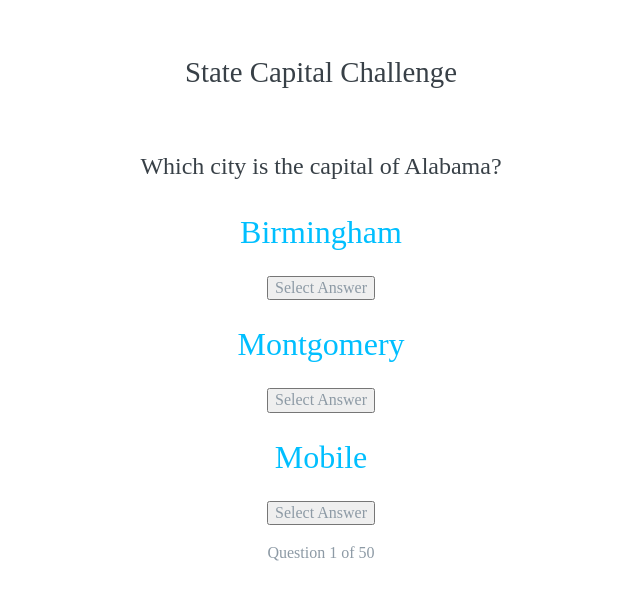
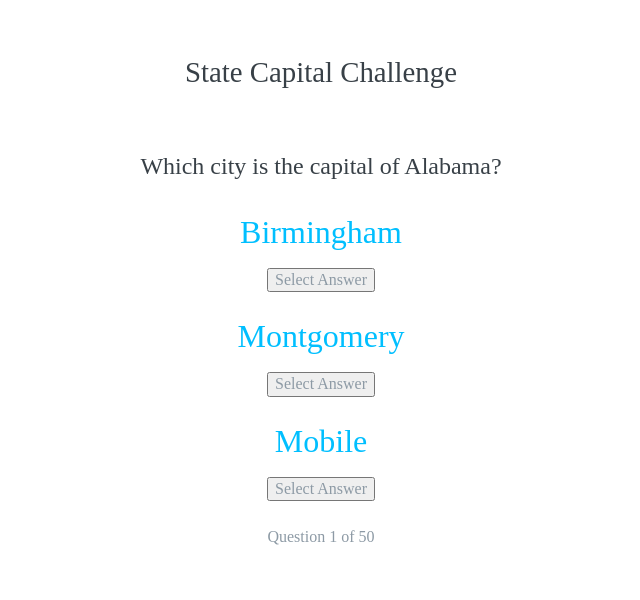
Before and after one commit to severude/state-capitals, a plain HTML site: page index.html in a window 1280 px wide. Both pictures are taken after a click on the button "Start Test". Shown: the whole page, without its empty margins (319-959 px from the left). Drawn offline with nearby package versions, Linux system fonts and the light colour scheme.

Commit message:
Tighten the margins a little

```diff
--- a/style.css
+++ b/style.css
@@ -29,7 +29,8 @@ h2 {
     padding: 30px 0 10px 0;
 }
 p {
-  color: #8d9aa5;
+	color: #8d9aa5;
+	margin-bottom: .75em;
 }
 
 #quiz {
@@ -51,3 +52,6 @@ button {
 	color: deepskyblue;
 	font-size: 2em;
 }
+footer {
+	margin-top: 1.5em;
+}
```
